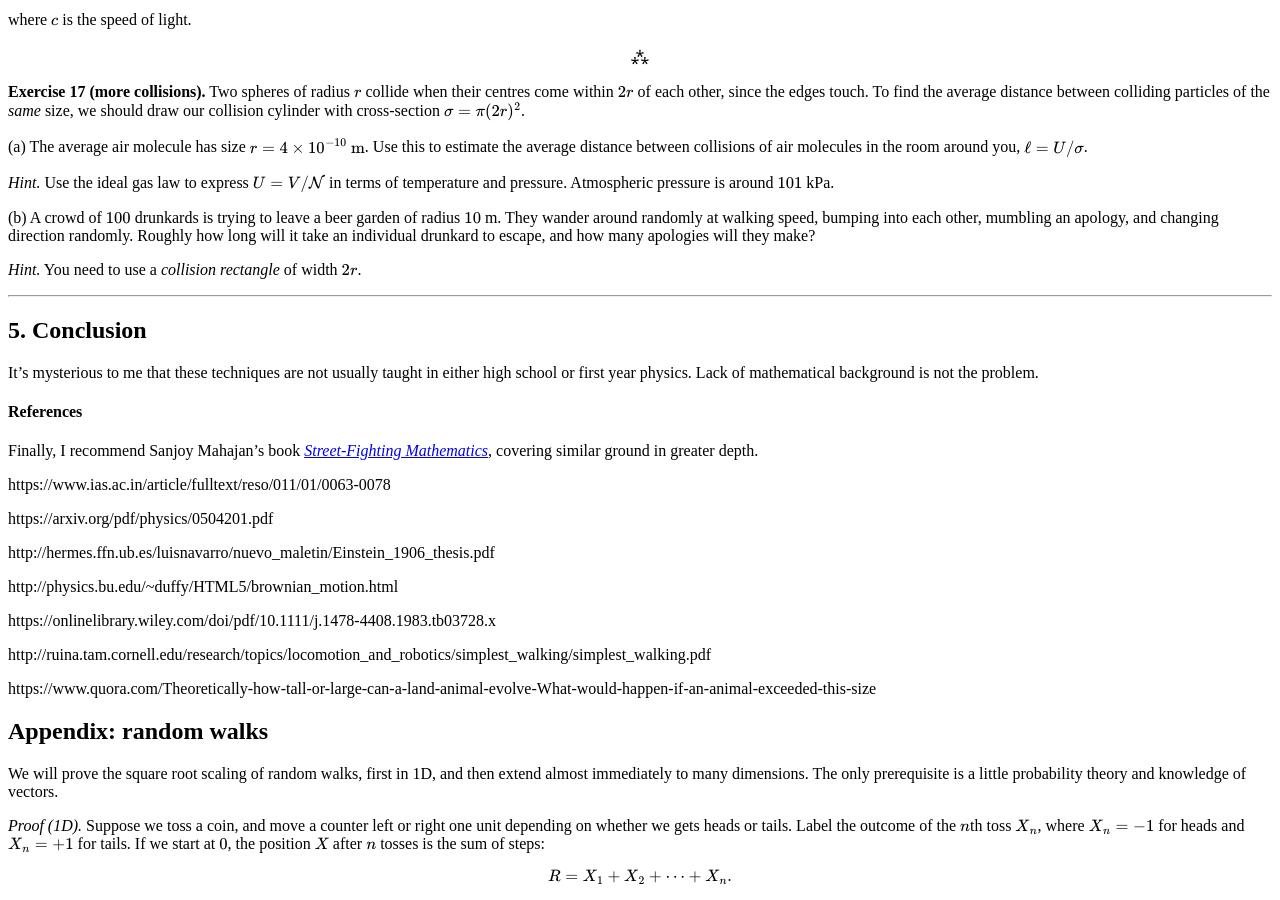
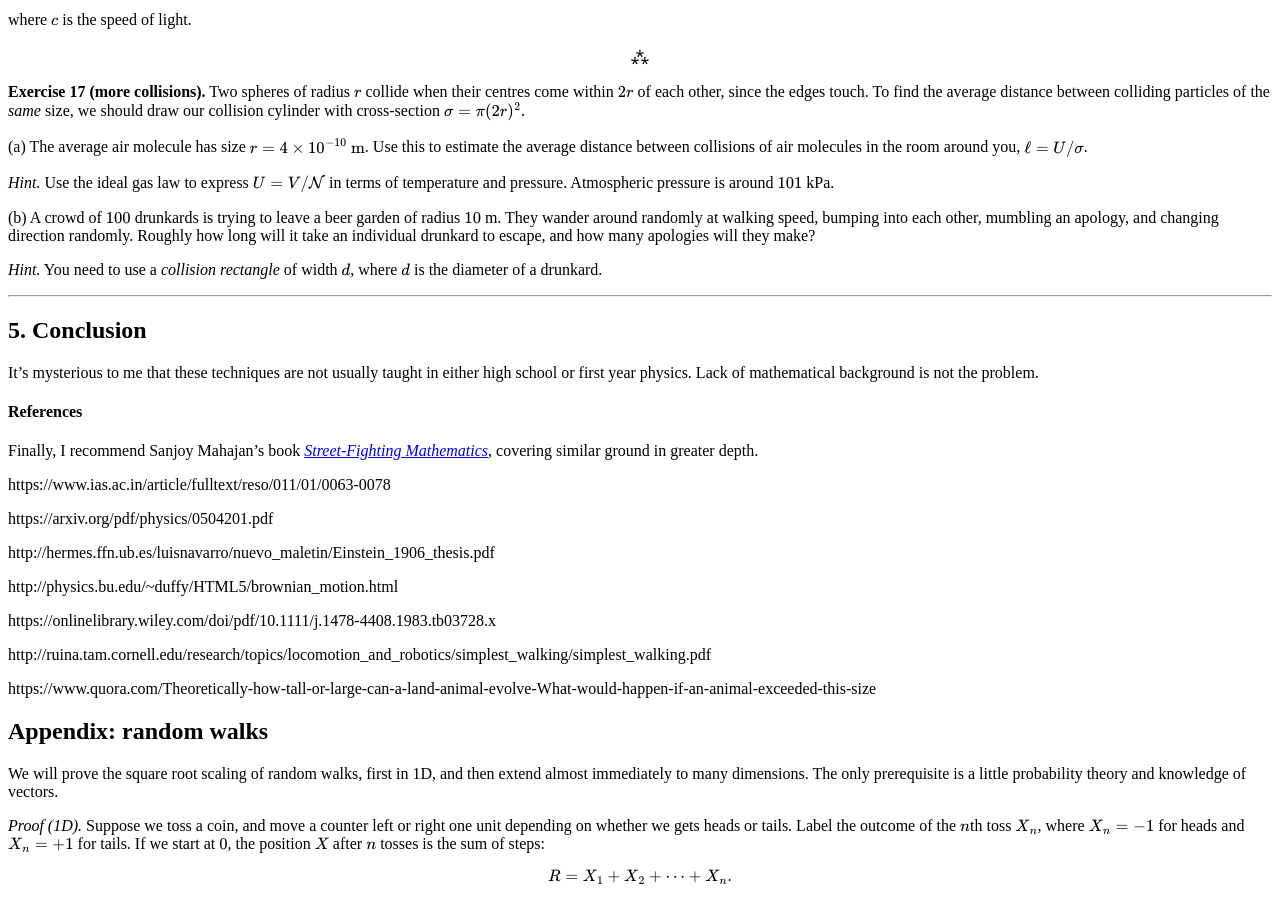
Before and after one commit to hapax/hapax.github.io, a Jekyll site: the page built from assets/simple-physics.md, in a window 1280 px wide and 900 px high, scrolled down 11452 px. Built offline with Jekyll 4.4.1, drawn with Linux system fonts in a browser that asks for light colours; our own code applies the rules of GitHub Pages for plain Markdown files; formulas are drawn with MathJax 3; a script that is not in the unit is left out.

Commit message:
Update simple-physics.md

```diff
--- a/assets/simple-physics.md
+++ b/assets/simple-physics.md
@@ -1262,7 +1262,8 @@ Atmospheric pressure is around $101$ kPa.
 	Roughly how long will it take an individual drunkard to escape,
 	and how many apologies will they make?
 
-*Hint.* You need to use a *collision rectangle* of width $2r$.
+*Hint.* You need to use a *collision rectangle* of width $d$, where
+ $d$ is the diameter of a drunkard.
 
 ---
 
```
